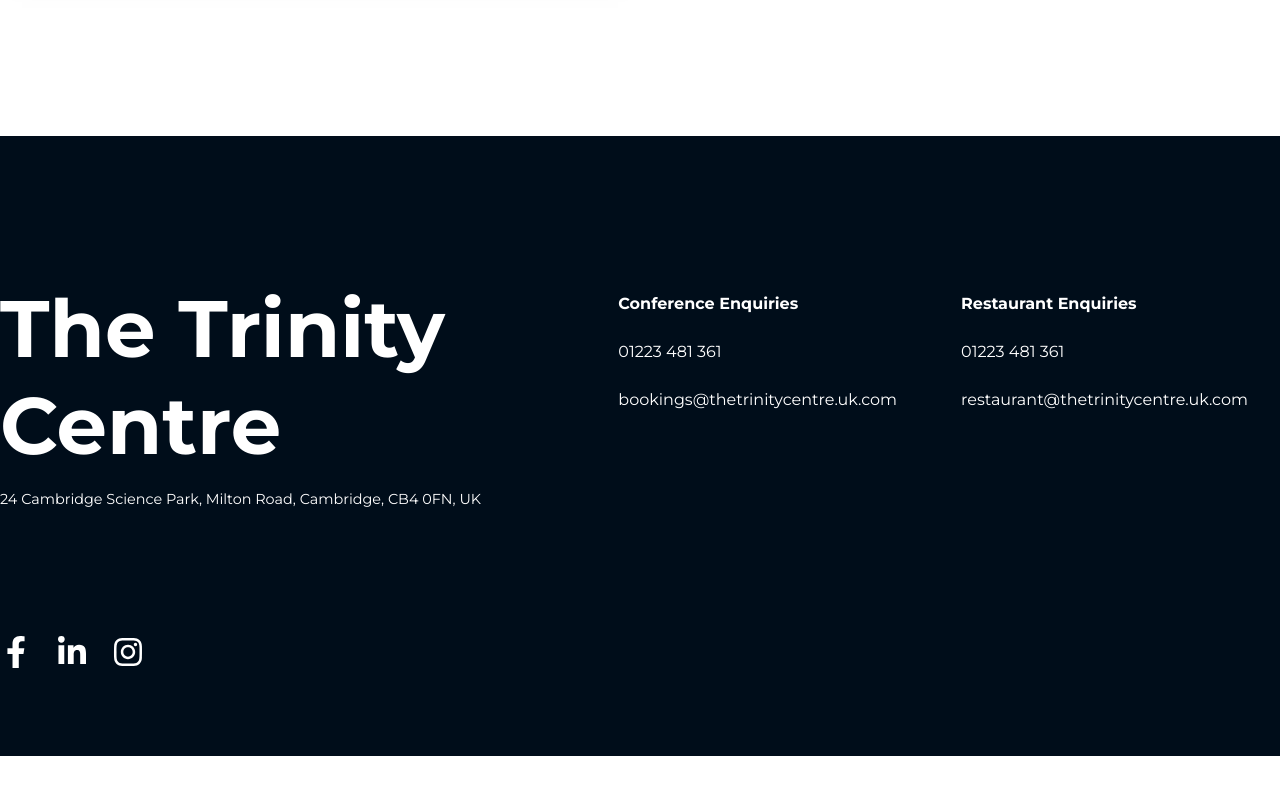
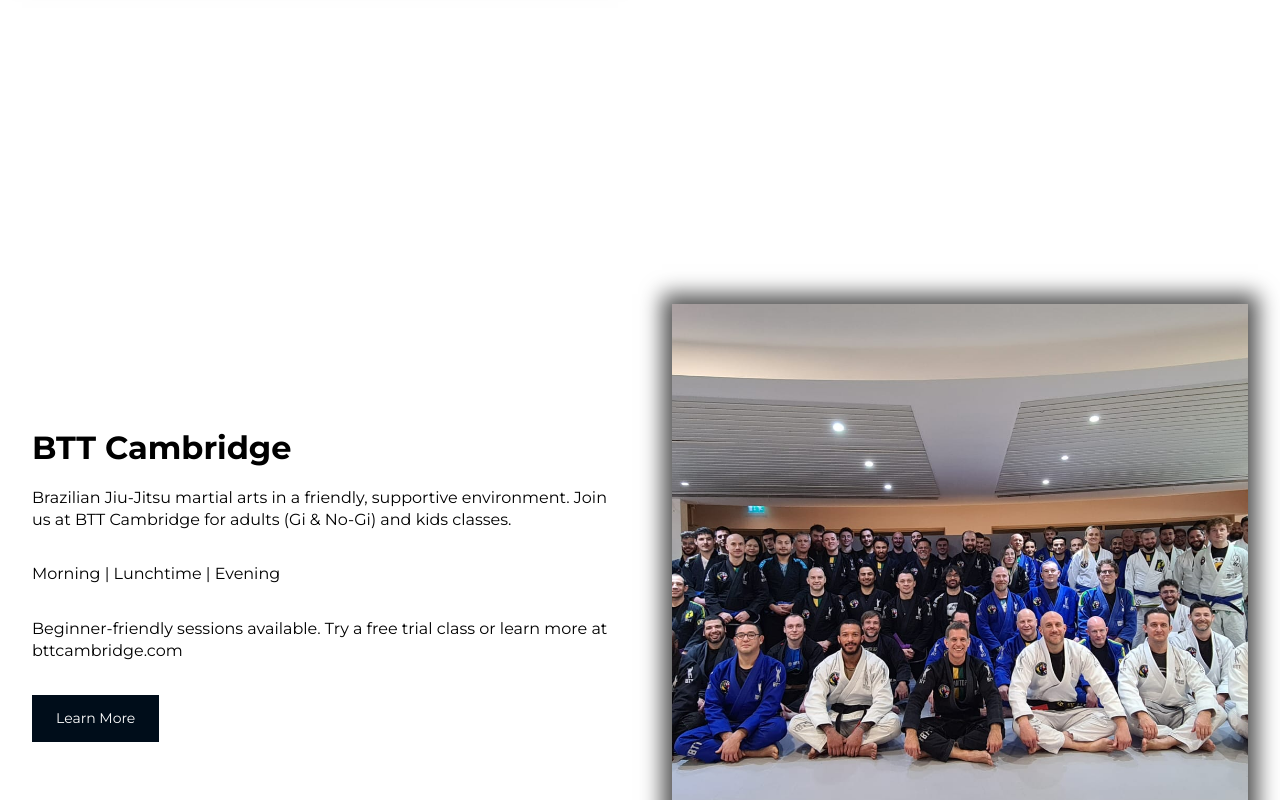
Before and after one commit to Bob-Karemera-Shema/trinity-centre-2.0, a React (Vite) app: page / in a window 1280 px wide. Shown: the part 6040-6840 px from the top of the page. Before the commit the page ends 6796 px from the top, so only its background shows below. Built offline with nearby package versions, Linux system fonts and the light colour scheme.

Commit message:
added btt cambridge information

```diff
--- a/src/assets/data/homeData.js
+++ b/src/assets/data/homeData.js
@@ -4,6 +4,7 @@
 import gym from '../images/revolution.jpg';
 import barbers from '../images/barbers1.jpg';
 import science from '../images/science.jpg';
+import bttCambridge from "../images/btt-cambridge.jpg";
 
 export const aboutSection = {
     heading: 'About The Complex',
@@ -74,3 +75,17 @@
     label: 'Learn More',
     aria: 'Park Barbers Page'
 };
+
+export const bttSection = {
+    heading: 'BTT Cambridge',
+    parOne: "Brazilian Jiu-Jitsu martial arts in a friendly, supportive environment. Join us at BTT Cambridge for adults (Gi & No-Gi) and kids classes.",
+    parTwo: "Morning | Lunchtime | Evening",
+    parThree: "Beginner-friendly sessions available. Try a free trial class or learn more at bttcambridge.com",
+    image: bttCambridge,
+    alt: 'btt cambridge',
+    reverse: false,
+    path: 'https://bttcambridge.com/',
+    inscope: false,
+    label: 'Learn More',
+    aria: 'BTT Cambridge Website'
+};
--- a/src/pages/Home.jsx
+++ b/src/pages/Home.jsx
@@ -1,7 +1,7 @@
 import Hero from "../components/Hero/Hero";
 import { homeSlides } from "../assets/data/SliderData";
 import PageSection from "../components/PageSection/PageSection";
-import { aboutSection, baristaSection, conferenceSection, gymSection, barberSection, scienceSection } from "../assets/data/homeData";
+import { aboutSection, baristaSection, conferenceSection, gymSection, barberSection, scienceSection, bttSection } from "../assets/data/homeData";
 import Footer from "../components/Footer/Footer";
 import Navbar from "../components/Navbar/Navbar";
 import Sidebar from "../components/Sidebar/Sidebar";
@@ -20,6 +20,7 @@
             <PageSection section={scienceSection}/>
             <PageSection section={gymSection} anchor={true}/>
             <PageSection section={barberSection}/>
+            <PageSection section={bttSection} />
             <Footer />
         </>
     );
```
Also changed, not shown: src/assets/images/btt-cambridge.jpg (added).
